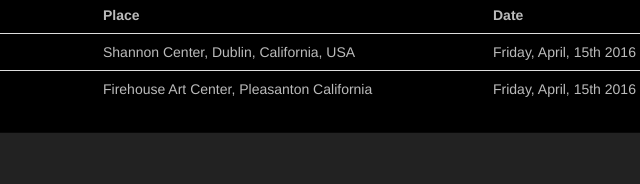
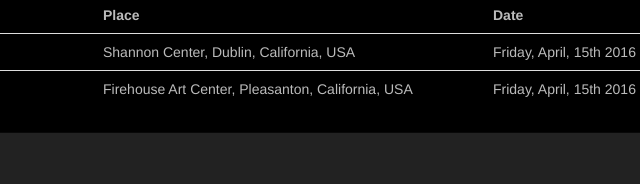
Before and after one commit to sandipchitale/nusic, a website: page site/index.html at #/music in a window 1280 px wide. Shown: the part 616-800 px from the top of the page, 350-990 px from the left. Drawn offline with Linux system fonts and the light colour scheme.

Commit message:
Fix address

```diff
--- a/site/views/music.html
+++ b/site/views/music.html
@@ -21,7 +21,7 @@
       </tr>
       <tr>
         <td>Neel's performing various songs</td>
-        <td>Firehouse Art Center, Pleasanton California</td>
+        <td>Firehouse Art Center, Pleasanton, California, USA</td>
         <td>Friday, April, 15th 2016</td>
         <td><a target="_blank" href="https://photos.google.com/share/AF1QipNjIKL-Cb8gny-75WUMuvKWs2bHBqwLuH9LDVMYDzBVYWCHFt9z_kCQpjywf7WDVw?key=V2dqTXRnTTZ1VFpoZE1uS3dtNVN6b1lJdWRyUHlR"><i class="glyphicon glyphicon-facetime-video"></i></a></td>
       </tr>
```
